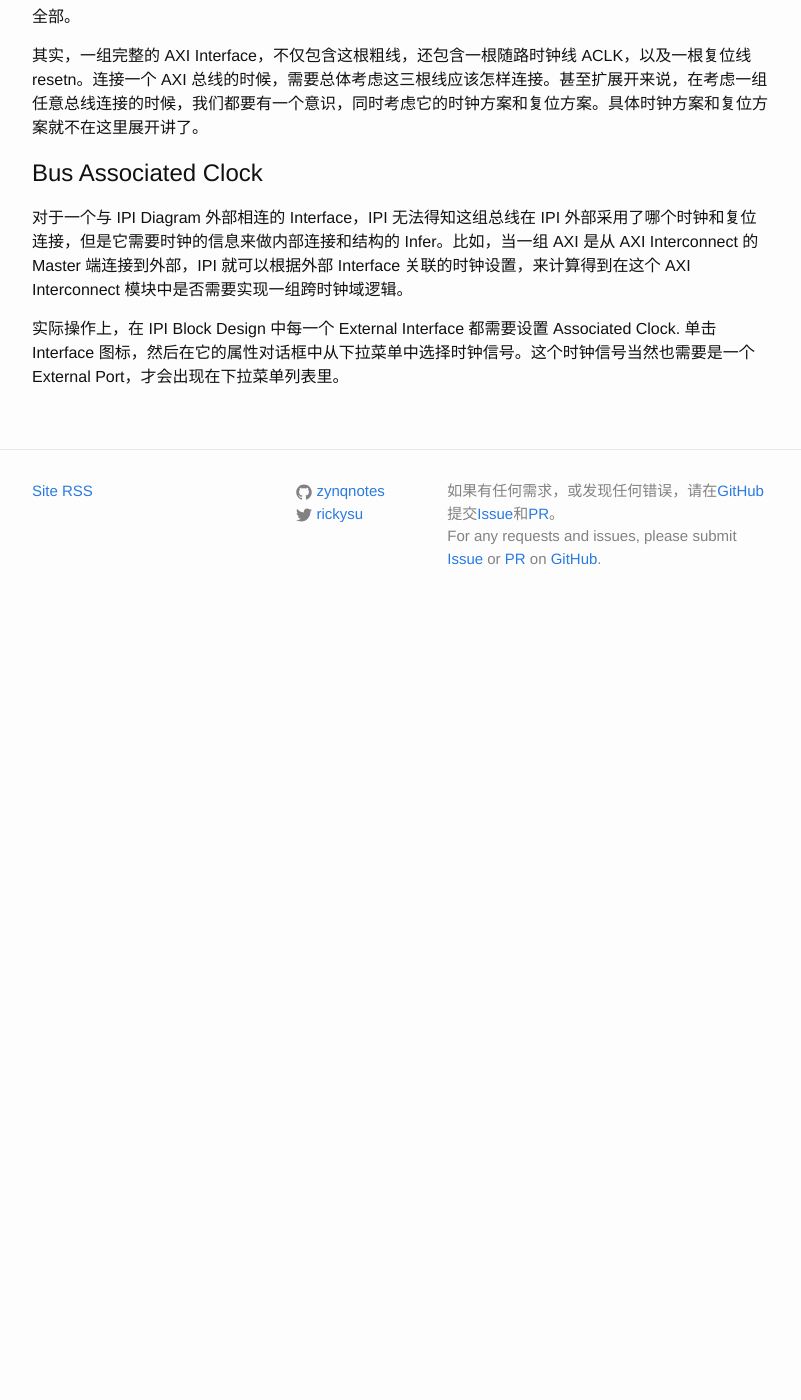
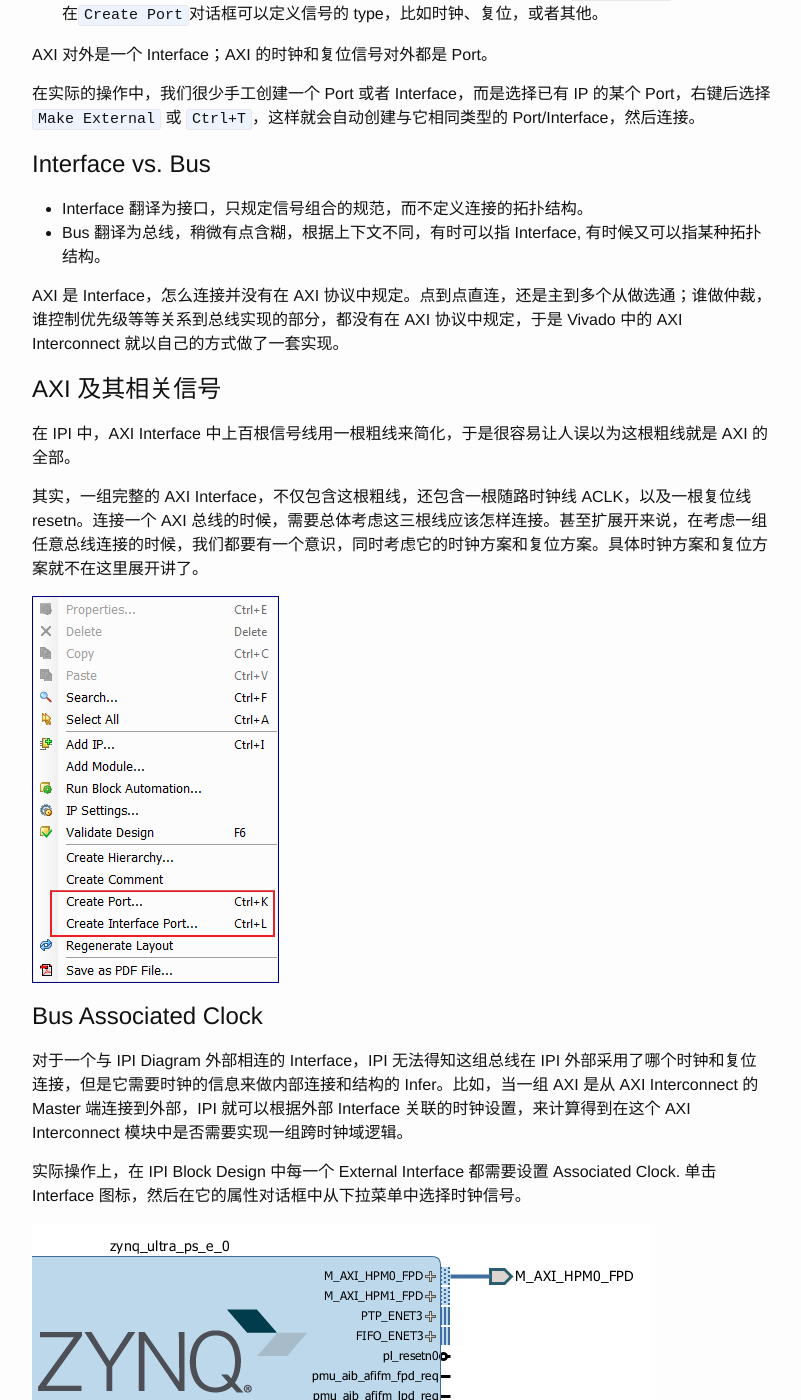
Before and after one commit to zynqnotes/zynqnotes.github.io, a Jekyll site: the page built from _posts/2017-04-14-vivado-ipi-tips.md, in a window 1280 px wide and 1400 px high, scrolled down 861 px. Shown: the whole window, without its empty margins (238-1039 px from the left). Built offline with Jekyll 4.4.1, drawn with Linux system fonts in a browser that asks for light colours; before the commit the page ends 1491 px from its top, so only the background shows below that; some of the changed text lies outside the part shown.

Commit message:
add images

```diff
--- a/_posts/2017-04-14-vivado-ipi-tips.md
+++ b/_posts/2017-04-14-vivado-ipi-tips.md
@@ -14,10 +14,14 @@
 
 在 IPI Diagram 中，右键单击空白区域，会出现`Create Port`和`Create Interface Port`的选项。 Port 和 Interface 有什么区别呢？
 
+![](/images/2017/ipi_create_interface.png "IPI Create Interface Port")
+
 - Interface 是带协议的一组接口，比如 AXI, AXI Lite, AXI Stream 都属于 Interface。 Interface 是不同意义信号的组合。
 - Port 是单根信号线，或者同一用途信号线的组合 (vector)，比如数据总线`data[31:0]`只包含数据。 在`Create Port`对话框可以定义信号的 type，比如时钟、复位，或者其他。
 
-在实际的操作中，我们很少手工创建一个 Port 或者 Interface，而是选择已有 IP 的某个 Port，右键后选择 `Make External`，这样就会自动创建与它相同类型的 Port/Interface，然后连接。
+AXI 对外是一个 Interface；AXI 的时钟和复位信号对外都是 Port。
+
+在实际的操作中，我们很少手工创建一个 Port 或者 Interface，而是选择已有 IP 的某个 Port，右键后选择 `Make External` 或 `Ctrl+T`，这样就会自动创建与它相同类型的 Port/Interface，然后连接。
 
 # Interface vs. Bus
 
@@ -32,8 +36,18 @@
 
 其实，一组完整的 AXI Interface，不仅包含这根粗线，还包含一根随路时钟线 ACLK，以及一根复位线 resetn。连接一个 AXI 总线的时候，需要总体考虑这三根线应该怎样连接。甚至扩展开来说，在考虑一组任意总线连接的时候，我们都要有一个意识，同时考虑它的时钟方案和复位方案。具体时钟方案和复位方案就不在这里展开讲了。
 
+![](/images/2017/ipi_axi_signals.png)
+
 # Bus Associated Clock
 
 对于一个与 IPI Diagram 外部相连的 Interface，IPI 无法得知这组总线在 IPI 外部采用了哪个时钟和复位连接，但是它需要时钟的信息来做内部连接和结构的 Infer。比如，当一组 AXI 是从 AXI Interconnect 的 Master 端连接到外部，IPI 就可以根据外部 Interface 关联的时钟设置，来计算得到在这个 AXI Interconnect 模块中是否需要实现一组跨时钟域逻辑。
 
-实际操作上，在 IPI Block Design 中每一个 External Interface 都需要设置 Associated Clock. 单击 Interface 图标，然后在它的属性对话框中从下拉菜单中选择时钟信号。这个时钟信号当然也需要是一个 External Port，才会出现在下拉菜单列表里。
+实际操作上，在 IPI Block Design 中每一个 External Interface 都需要设置 Associated Clock. 单击 Interface 图标，然后在它的属性对话框中从下拉菜单中选择时钟信号。
+
+![](/images/2017/ipi_3.png)
+
+![](/images/2017/ipi_4.png)
+
+这个时钟信号当然也需要是一个 External Port，才会出现在下拉菜单列表里。否则，只显示 `There are no clock ports in this design`。
+
+![](/images/2017/ipi_2.png)
```
Also changed, not shown: images/2017/ipi_1.png (added), images/2017/ipi_2.png (added), images/2017/ipi_3.png (added), images/2017/ipi_4.png (added), images/2017/ipi_5.png (added), images/2017/ipi_axi_signals.png (added), images/2017/ipi_create_interface.png (added).
